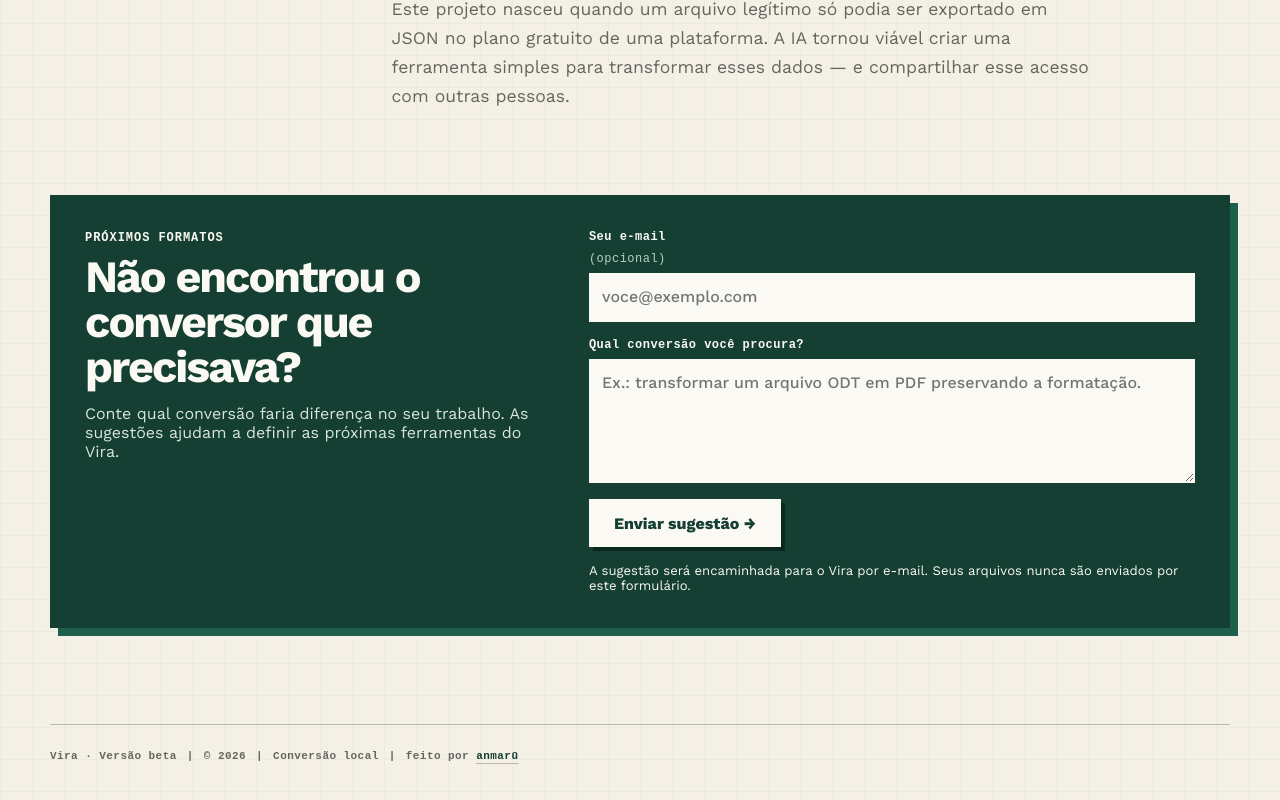
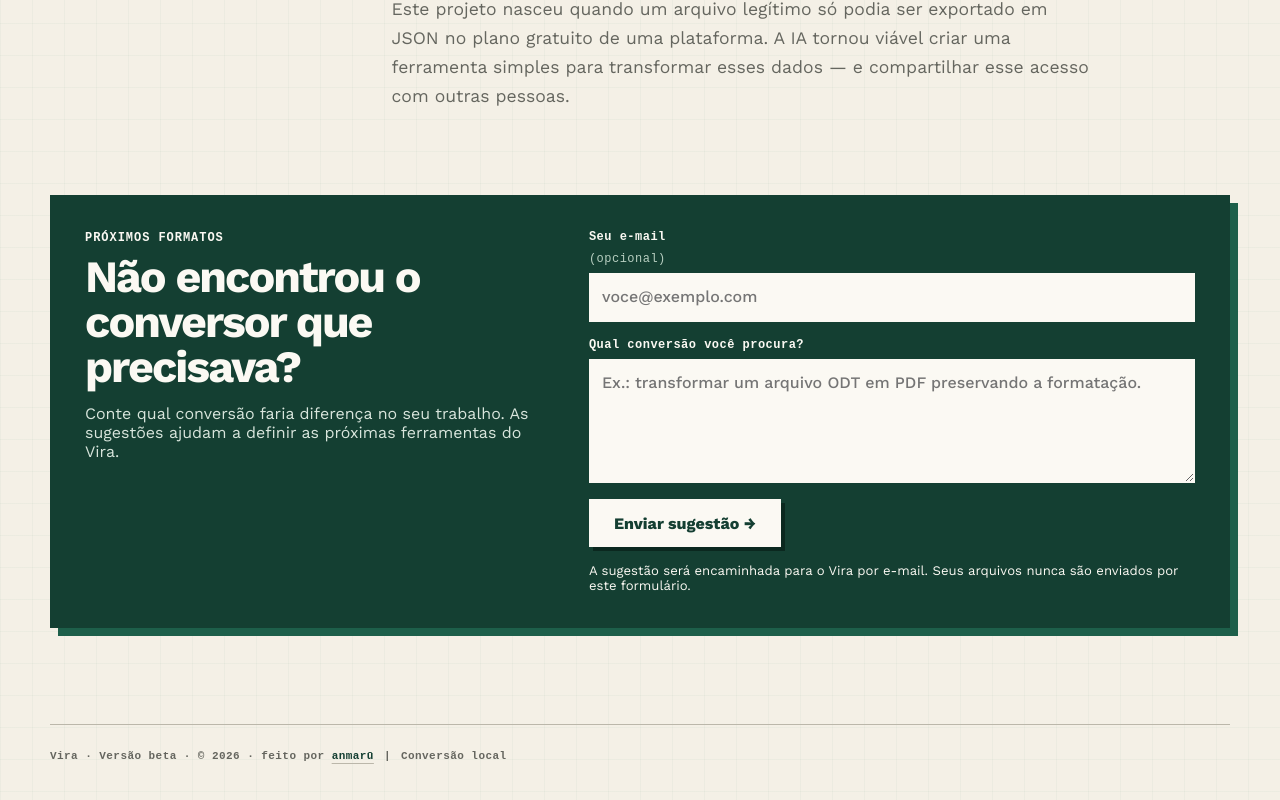
Before and after one commit to valdirmoura/dataconverteronline, a React (Vite) app: page / in a window 1280 px wide. Shown: the part 1353-2153 px from the top of the page. Built offline with nearby package versions, Linux system fonts and the light colour scheme.

Commit message:
style: refine Vira footer order

```diff
--- a/src/App.tsx
+++ b/src/App.tsx
@@ -29,13 +29,9 @@ function Header({ isGlossaryPage }: NavigationProps) {
 function Footer() {
   return (
     <footer>
-      <span>Vira · Versão beta</span>
-      <span aria-hidden="true">|</span>
-      <span>© 2026</span>
+      <span>Vira · Versão beta · © 2026 · feito por <a href="https://anmaru.com/" target="_blank" rel="noreferrer">anmarū</a></span>
       <span aria-hidden="true">|</span>
       <span>Conversão local</span>
-      <span aria-hidden="true">|</span>
-      <span>feito por <a href="https://anmaru.com/" target="_blank" rel="noreferrer">anmarū</a></span>
     </footer>
   )
 }
```
